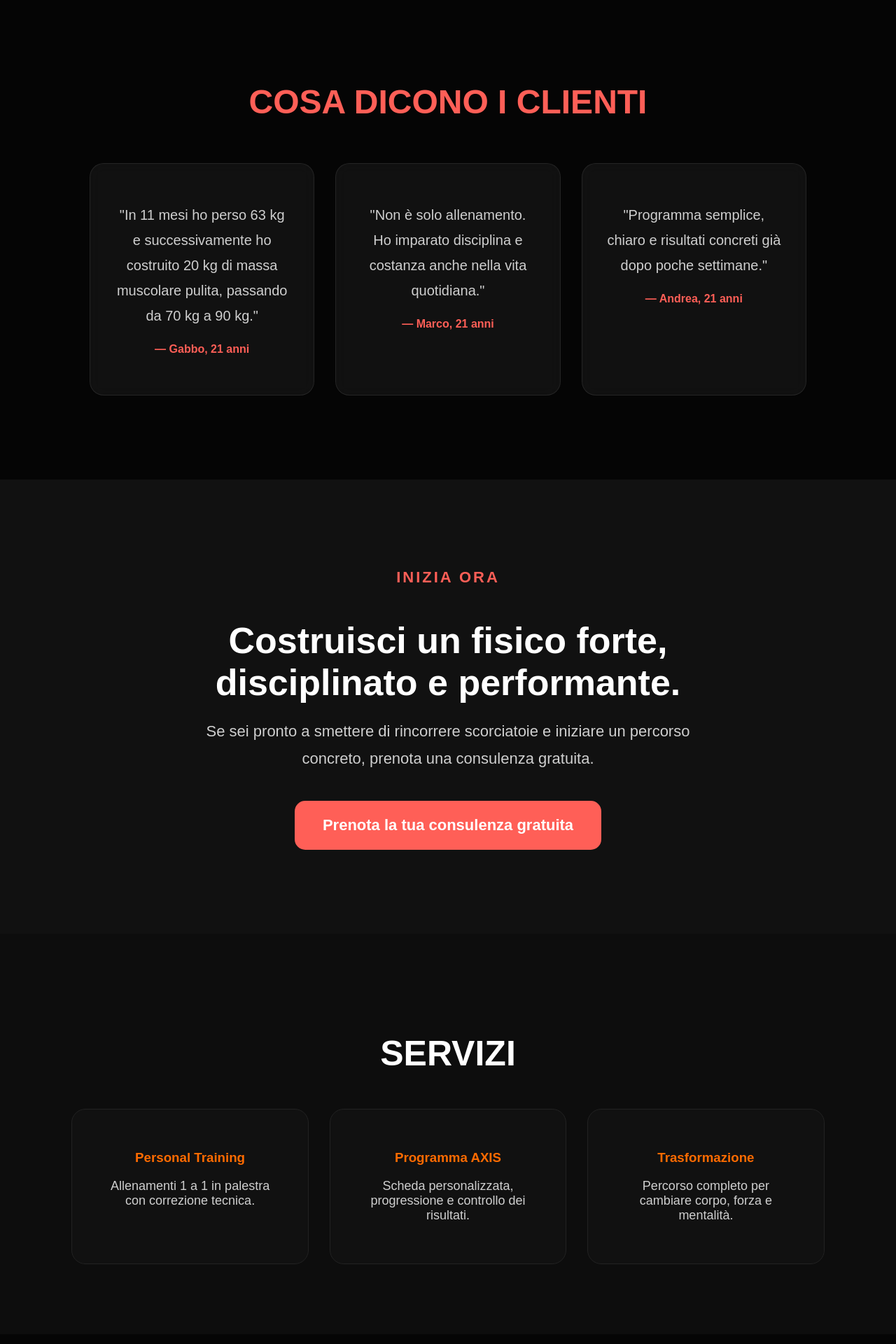
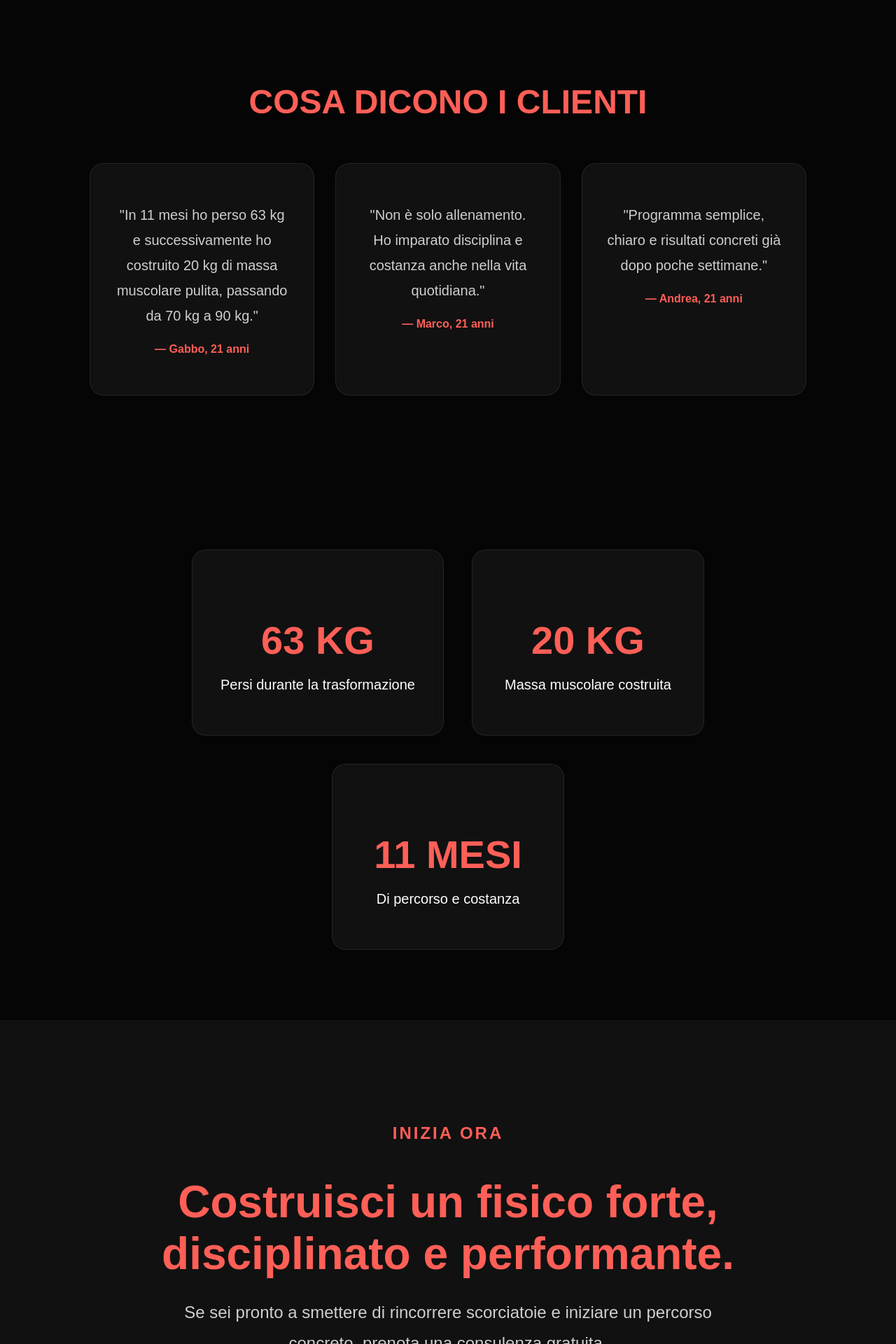
Before and after one commit to brunocavicchifattostrada-cmd/axis-website, a Flask app: page / in a window 1280 px wide. Shown: the part 4520-6440 px from the top of the page at 70% size. Run offline with Flask 3, Linux system fonts and the light colour scheme; some libraries are stand-ins or nearby versions.

```diff
--- a/static/css/style.css
+++ b/static/css/style.css
@@ -88,6 +88,10 @@ h1 {
     line-height: 1;
     margin: 20px 0;
     text-transform: uppercase;
+
+
+    text-shadow:0 0 25px rgba(255,95,87,0.25);
+
 }
 
 p {
@@ -510,3 +514,189 @@ footer{
 .testimonianza h4{
     color:#ff5f57;
 }
+.numeri-axis{
+    padding:100px 10%;
+    display:flex;
+    justify-content:center;
+    gap:40px;
+    flex-wrap:wrap;
+    text-align:center;
+}
+
+.numero-card{
+    background:rgba(255,255,255,0.05);
+    border:1px solid rgba(255,255,255,0.08);
+    backdrop-filter:blur(10px);
+    border-radius:20px;
+    padding:40px;
+    min-width:250px;
+}
+
+.numero-card h3{
+    font-size:56px;
+    color:#ff5f57;
+    margin-bottom:15px;
+}
+
+.numero-card p{
+    font-size:20px;
+    color:white;
+}
+.numero-card:hover{
+    transform:translateY(-10px);
+    transition:0.3s;
+}
+.cta-finale{
+    padding:140px 10%;
+    text-align:center;
+}
+
+.cta-finale h2{
+    font-size:64px;
+    margin-bottom:25px;
+    color:#ff5f57;
+}
+
+.cta-finale p{
+    max-width:800px;
+    margin:0 auto 40px;
+    font-size:24px;
+    line-height:1.8;
+}
+
+.btn-cta{
+    display:inline-block;
+    background:#ff5f57;
+    color:white;
+    text-decoration:none;
+    padding:22px 50px;
+    border-radius:50px;
+    font-size:22px;
+    font-weight:700;
+    transition:0.3s;
+}
+
+.btn-cta:hover{
+    transform:translateY(-5px);
+    box-shadow:0 15px 40px rgba(255,95,87,0.35);
+}
+
+.btn-cta:hover{
+    transform:translateY(-3px);
+    box-shadow:0 10px 30px rgba(255,95,87,0.4);
+}
+.footer{
+    padding:70px 10%;
+    text-align:center;
+    background:#080808;
+    border-top:1px solid rgba(255,255,255,0.08);
+}
+
+.footer-logo{
+    font-size:36px;
+    font-weight:900;
+    letter-spacing:6px;
+    color:#ff5f57;
+    margin-bottom:20px;
+}
+
+.footer p{
+    font-size:20px;
+    color:#ccc;
+    margin-bottom:30px;
+}
+
+.footer-links{
+    display:flex;
+    justify-content:center;
+    gap:30px;
+    flex-wrap:wrap;
+    margin-bottom:30px;
+}
+
+.footer-links a{
+    color:white;
+    text-decoration:none;
+    font-weight:700;
+}
+
+.footer-links a:hover{
+    color:#ff5f57;
+}
+
+.footer span{
+    color:#777;
+    font-size:14px;
+}
+.card,
+.testimonianza,
+.numero-card{
+    transition:0.3s ease;
+}
+
+.card:hover,
+.testimonianza:hover,
+.numero-card:hover{
+    transform:translateY(-10px);
+    box-shadow:0 20px 40px rgba(255,95,87,0.15);
+}
+.card,
+.testimonianza,
+.numero-card{
+    transition:all 0.3s ease;
+}
+
+.card:hover,
+.testimonianza:hover,
+.numero-card:hover{
+    transform:translateY(-10px);
+    box-shadow:0 20px 40px rgba(255,95,87,0.15);
+}
+.trasformazione{
+    padding:120px 10%;
+    text-align:center;
+}
+
+.trasformazione h2{
+    font-size:48px;
+    margin-bottom:50px;
+    color:#ff6b57;
+}
+
+.prima-dopo{
+    display:flex;
+    justify-content:center;
+    gap:40px;
+    flex-wrap:wrap;
+}
+
+.prima-dopo img{
+    width: 320px;
+    height: 420px;
+    object-fit: cover;
+    object-position: top;
+    border-radius: 20px;
+    box-shadow: 0 15px 40px rgba(255,95,87,0.25);
+}
+.prima-dopo p{
+    margin-top:15px;
+    font-weight:700;
+    color:#ff6b57;
+}
+
+.trasf-testo{
+    max-width:800px;
+    margin:40px auto 0;
+    font-size:24px;
+    line-height:1.7;
+}
+.trasf-numeri{
+    display:flex;
+    justify-content:center;
+    gap:20px;
+    margin-bottom:40px;
+    font-size:56px;
+    font-weight:900;
+    color:#ff6b57;
+    text-shadow:0 0 20px rgba(255,95,87,0.5);
+}
--- a/templates/home.html
+++ b/templates/home.html
@@ -203,6 +203,24 @@
 
     </div>
 </section>
+<section class="numeri-axis">
+
+    <div class="numero-card">
+        <h3>63 KG</h3>
+        <p>Persi durante la trasformazione</p>
+    </div>
+
+    <div class="numero-card">
+        <h3>20 KG</h3>
+        <p>Massa muscolare costruita</p>
+    </div>
+
+    <div class="numero-card">
+        <h3>11 MESI</h3>
+        <p>Di percorso e costanza</p>
+    </div>
+
+</section>
 <section class="cta-finale">
 
     <p class="axis-label">INIZIA ORA</p>
@@ -242,6 +260,30 @@
 
     </div>
 
+</section>
+<section id="trasformazione" class="trasformazione">
+    <h2>TRASFORMAZIONE REALE</h2>
+    <div class="trasf-numeri">
+    <span>-63 KG</span>
+    <span>→</span>
+    <span>+20 KG MUSCOLO</span>
+</div>
+
+    <div class="prima-dopo">
+        <div>
+            <img src="{{ url_for('static', filename='img/prima.jpg') }}" alt="Prima">
+            <p>PRIMA</p>
+        </div>
+
+        <div>
+            <img src="{{ url_for('static', filename='img/dopo.jpg') }}" alt="Dopo">
+            <p>DOPO</p>
+        </div>
+    </div>
+
+    <p class="trasf-testo">
+        -63 kg in 11 mesi. Successivamente +20 kg di massa muscolare pulita.
+    </p>
 </section>
 <section id="risultati" class="risultati">
 
@@ -307,10 +349,41 @@
     </form>
 
 </section>
+<section class="cta-finale">
+
+    <h2>SEI PRONTO A CAMBIARE?</h2>
+
+    <p>
+        Se vuoi costruire un fisico forte, sviluppare disciplina
+        e ottenere risultati reali, prenota una consulenza.
+    </p>
+
+    <a href="https://wa.me/3485126704" class="btn-cta">
+        Prenota la tua consulenza
+    </a>
+
+</section>
 <footer>
     <h3>AXIS</h3>
     <p>Forza. Disciplina. Trasformazione.</p>
     <p>Email: info@axis.it</p>
 </footer>
+<footer class="footer">
+    <div class="footer-logo">AXIS</div>
+
+    <p>
+        Metodo AXIS — forza, disciplina e trasformazione reale.
+    </p>
+
+    <div class="footer-links">
+        <a href="#home">Home</a>
+        <a href="#metodo-axis">Metodo</a>
+        <a href="#servizi">Servizi</a>
+        <a href="#risultati">Risultati</a>
+        <a href="https://wa.me/393485126704" target="_blank">WhatsApp</a>
+    </div>
+
+    <span>© 2026 Metodo AXIS. Tutti i diritti riservati.</span>
+</footer>
 </body>
 </html>
```
Also changed, not shown: static/img/dopo.jpg (added), static/img/prima.jpg (added).
